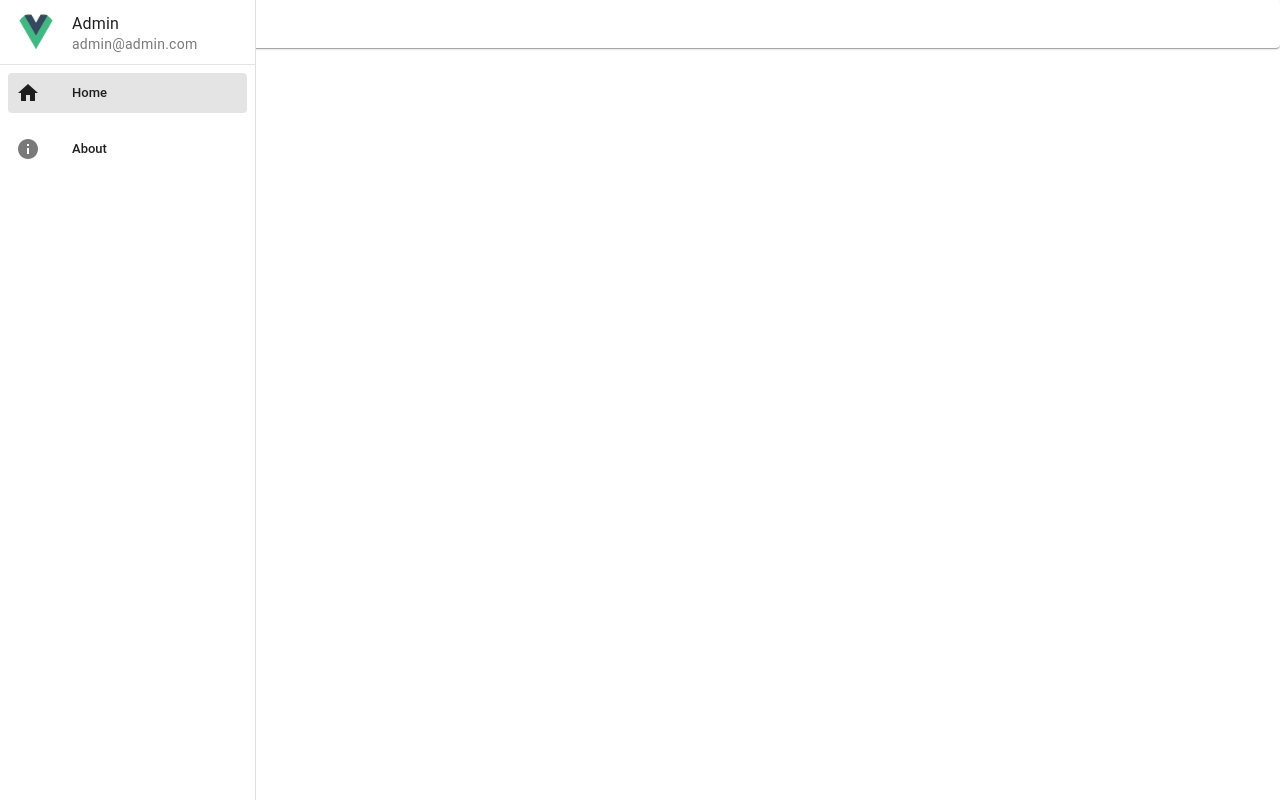
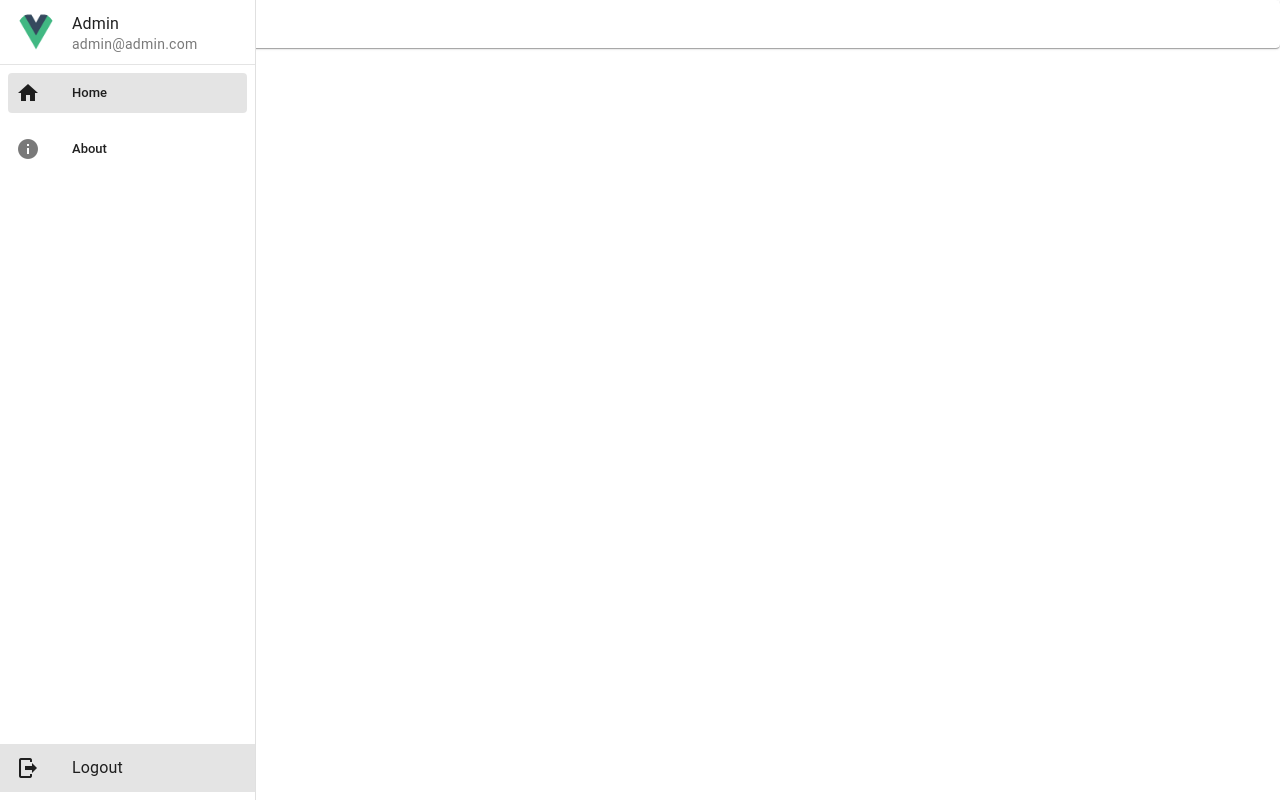
Before and after one commit to abdullah4a/forsit-frontend-app, a Vue app: page / in a window 1280 px wide. Built offline with nearby package versions, Linux system fonts and the light colour scheme.

Commit message:
logout fixed in Nav bar path needed to be changed

```diff
--- a/src/components/common/nav/SideNavigationBar.vue
+++ b/src/components/common/nav/SideNavigationBar.vue
@@ -19,6 +19,11 @@
           <v-list-item :prepend-icon="menu.icon" :title="menu.name" :value="menu.name" v-else
             :to="{ name: menu.path.name }"></v-list-item>
         </v-list>
+        <template v-slot:append>
+          <v-list>
+            <v-list-item prepend-icon="mdi-logout" title="Logout" :to="{name:'Home'}"></v-list-item>
+          </v-list>
+        </template>
       </v-navigation-drawer>
       <slot name="main"></slot>
     </v-layout>
```
